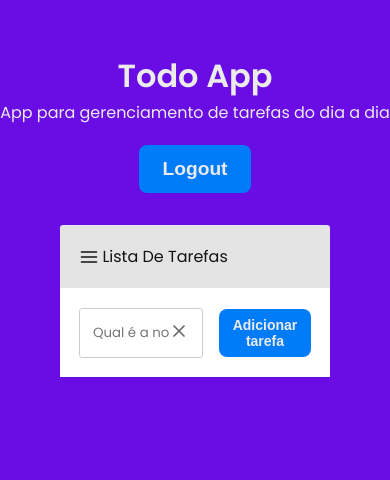
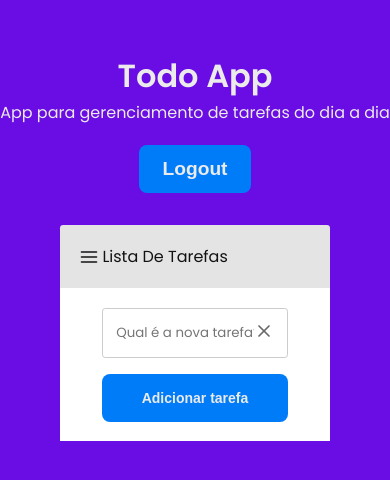
Before and after one commit to ellismarjr/bling, a React (Create React App) app in the folder todos/: page / in a window 390 px wide. Shown: the top 480 px of the page. Built offline with nearby package versions, Linux system fonts and the light colour scheme; the HTML template or start-up script is replaced by a standard one.

Commit message:
chore: handle responsivity

```diff
--- a/todos/src/components/TasksList/styles.scss
+++ b/todos/src/components/TasksList/styles.scss
@@ -73,6 +73,7 @@ footer {
   background: var(--shapes);
 
   display: flex;
+  flex-direction: row;
   align-items: center;
   justify-content: space-between;
 
@@ -128,3 +129,19 @@ footer {
     border-radius: 0.5rem;
   }
 }
+
+@media (max-width: 700px) {
+  footer {
+    display: flex;
+    flex-direction: column;
+
+    .inputContainer {
+      margin-right: 0;
+    }
+
+    .buttonAddNewTask {
+      margin-top: 1rem;
+      width: 80%;
+    }
+  }
+}
```
